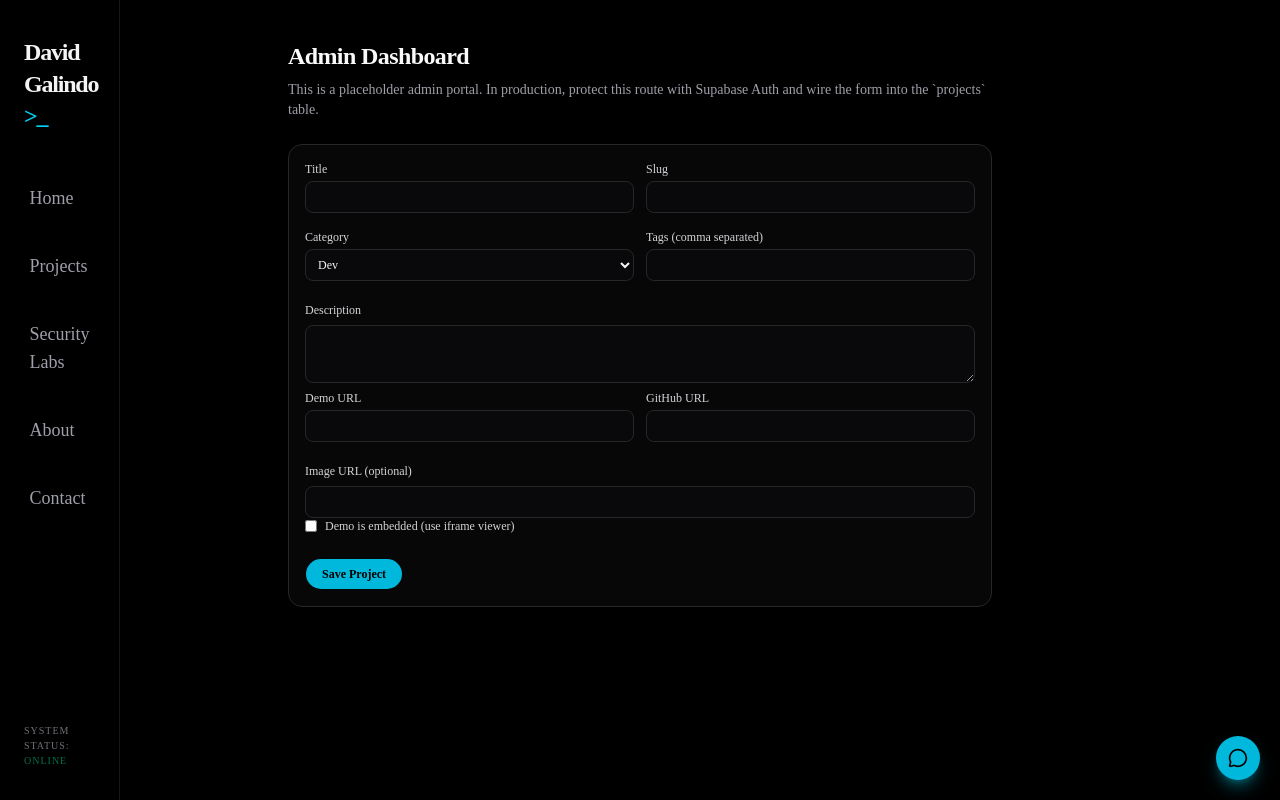
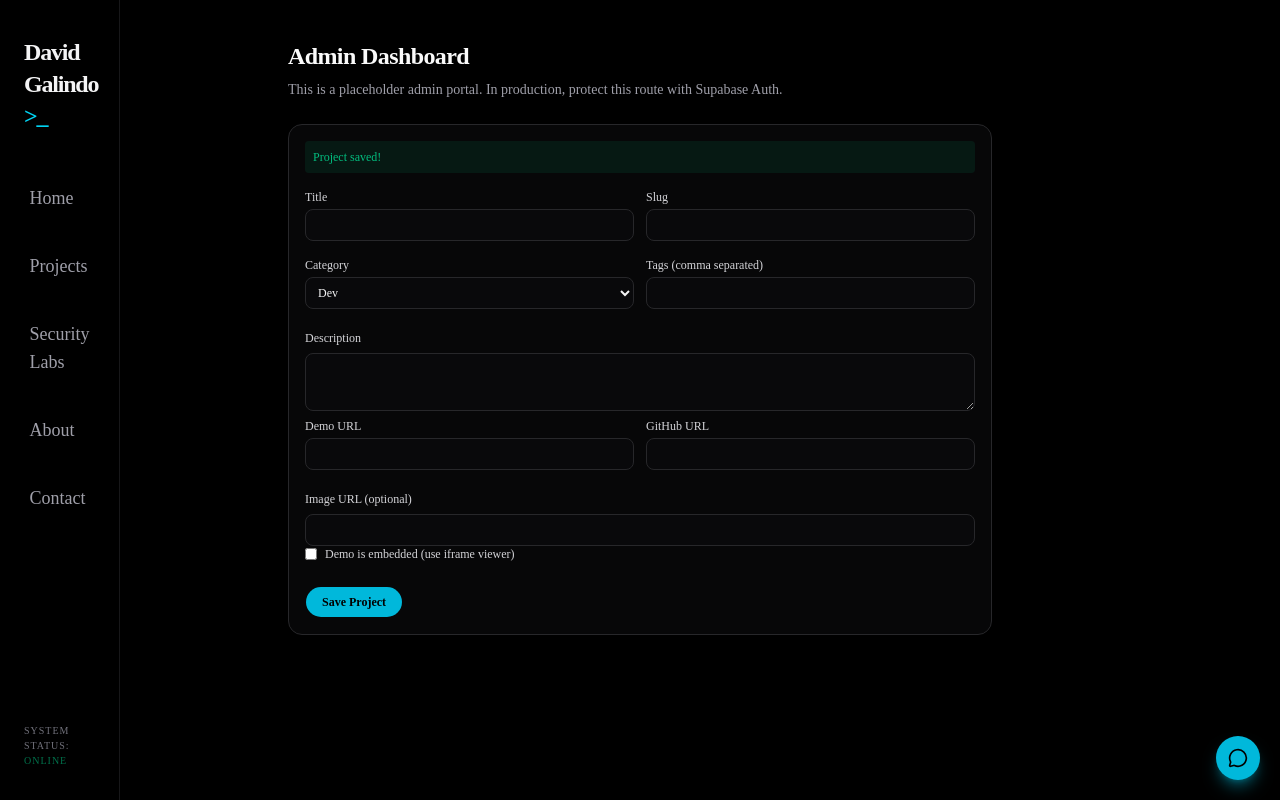
Before and after one commit to davidgalindo-git/IT_portfolio, a Next.js app: page /admin in a window 1280 px wide. Both pictures are taken after typing "Sample", "Sample", "Sample", "Sample", "Sample", "Sample" into the empty fields and a click on the button "Save Project". Built offline with nearby package versions, Linux system fonts and the light colour scheme.

Commit message:
fix build errors

```diff
--- /dev/null
+++ b/src/app/actions.ts
@@ -0,0 +1,33 @@
+"use server"
+import {ProjectCategory} from "@/lib/data";
+
+export type ProjectFormState = {
+    error: string | null;
+    success: boolean;
+};
+
+export async function createProject(
+    prevState: ProjectFormState,
+    formData: FormData
+): Promise<ProjectFormState> {
+    try {
+        const payload = {
+            title: formData.get("title") as string,
+            category: formData.get("category") as ProjectCategory,
+            tags: (formData.get("tags") as string)?.split(",").map((t) => t.trim()).filter(Boolean) ?? [],
+            description: formData.get("description") as string,
+            demo_url: formData.get("demo_url") as string,
+            github_url: formData.get("github_url") as string,
+            image_url: (formData.get("image_url") as string) || null,
+            is_embedded: formData.get("is_embedded") === "on",
+            slug: formData.get("slug") as string,
+        };
+
+        // Placeholder: in a real deployment, use a Supabase service role key via a separate server-only client.
+        // This action exists to show how project data can flow from the UI into a backend.
+
+        void payload;
+    return { error: null, success: true };
+} catch (e) {
+    return { error: "Failed to create project", success: false };
+}}
--- a/src/app/admin/page.tsx
+++ b/src/app/admin/page.tsx
@@ -1,115 +1,76 @@
-import { ProjectCategory } from "@/lib/data";
+"use client";
+import { useActionState } from "react";
 import { Button } from "@/components/ui/button";
+import {createProject, ProjectFormState} from "@/app/actions";
 
-type ProjectFormState = {
-  message: string | null;
+// Define the exact initial state
+const initialState: ProjectFormState = {
+  error: null,
+  success: false,
 };
 
-async function createProject(formData: FormData): Promise<ProjectFormState> {
-  "use server";
+export default function AdminPage() {
+  // 1. Hook up the action and state correctly
+  const [state, formAction, isPending] = useActionState(createProject, initialState);
 
-  const payload = {
-    title: formData.get("title") as string,
-    category: formData.get("category") as ProjectCategory,
-    tags: (formData.get("tags") as string)?.split(",").map((t) => t.trim()).filter(Boolean) ?? [],
-    description: formData.get("description") as string,
-    demo_url: formData.get("demo_url") as string,
-    github_url: formData.get("github_url") as string,
-    image_url: (formData.get("image_url") as string) || null,
-    is_embedded: formData.get("is_embedded") === "on",
-    slug: formData.get("slug") as string,
-  };
-
-  // Placeholder: in a real deployment, use a Supabase service role key via a separate server-only client.
-  // This action exists to show how project data can flow from the UI into a backend.
-
-  void payload;
-
-  return { message: "Project submission received. Wire this action to Supabase in production." };
-}
-
-export default function AdminPage() {
   return (
       <main className="mx-auto w-full max-w-3xl px-4 py-10 sm:px-6 lg:px-8">
         <h1 className="text-2xl font-semibold tracking-tight text-zinc-50">Admin Dashboard</h1>
         <p className="mt-2 text-sm text-zinc-400">
-        This is a placeholder admin portal. In production, protect this route with Supabase Auth and wire the
-        form into the `projects` table.
+          This is a placeholder admin portal. In production, protect this route with Supabase Auth.
         </p>
 
-      <form action={createProject} className="mt-6 space-y-4 rounded-xl border border-zinc-800 bg-zinc-950/80 p-4">
+        {/* 2. Use 'formAction' directly here */}
+        <form action={formAction} className="mt-6 space-y-4 rounded-xl border border-zinc-800 bg-zinc-950/80 p-4">
+
+          {/* Simple Feedback UI */}
+          {state?.error && <p className="text-xs text-red-500 bg-red-500/10 p-2 rounded">{state.error}</p>}
+          {state?.success && <p className="text-xs text-emerald-500 bg-emerald-500/10 p-2 rounded">Project saved!</p>}
+
           <div className="grid gap-3 sm:grid-cols-2">
             <label className="space-y-1 text-xs text-zinc-300">
               <span>Title</span>
-            <input
-              name="title"
-              required
-              className="mt-1 h-8 w-full rounded-md border border-zinc-800 bg-zinc-950 px-2 text-xs text-zinc-100 outline-none focus:border-cyan-500"
-            />
+              <input name="title" required className="mt-1 h-8 w-full rounded-md border border-zinc-800 bg-zinc-950 px-2 text-xs text-zinc-100 outline-none focus:border-cyan-500" />
             </label>
             <label className="space-y-1 text-xs text-zinc-300">
               <span>Slug</span>
-            <input
-              name="slug"
-              required
-              className="mt-1 h-8 w-full rounded-md border border-zinc-800 bg-zinc-950 px-2 text-xs text-zinc-100 outline-none focus:border-cyan-500"
-            />
+              <input name="slug" required className="mt-1 h-8 w-full rounded-md border border-zinc-800 bg-zinc-950 px-2 text-xs text-zinc-100 outline-none focus:border-cyan-500" />
             </label>
           </div>
 
           <div className="grid gap-3 sm:grid-cols-2">
             <label className="space-y-1 text-xs text-zinc-300">
               <span>Category</span>
-            <select
-              name="category"
-              className="mt-1 h-8 w-full rounded-md border border-zinc-800 bg-zinc-950 px-2 text-xs text-zinc-100 outline-none focus:border-cyan-500"
-              defaultValue="dev"
-            >
+              <select name="category" className="mt-1 h-8 w-full rounded-md border border-zinc-800 bg-zinc-950 px-2 text-xs text-zinc-100 outline-none focus:border-cyan-500" defaultValue="dev">
                 <option value="dev">Dev</option>
                 <option value="security">Security</option>
               </select>
             </label>
             <label className="space-y-1 text-xs text-zinc-300">
               <span>Tags (comma separated)</span>
-            <input
-              name="tags"
-              className="mt-1 h-8 w-full rounded-md border border-zinc-800 bg-zinc-950 px-2 text-xs text-zinc-100 outline-none focus:border-cyan-500"
-            />
+              <input name="tags" className="mt-1 h-8 w-full rounded-md border border-zinc-800 bg-zinc-950 px-2 text-xs text-zinc-100 outline-none focus:border-cyan-500" />
             </label>
           </div>
 
           <label className="space-y-1 text-xs text-zinc-300">
             <span>Description</span>
-          <textarea
-            name="description"
-            rows={3}
-            className="mt-1 w-full rounded-md border border-zinc-800 bg-zinc-950 px-2 py-1 text-xs text-zinc-100 outline-none focus:border-cyan-500"
-          />
+            <textarea name="description" rows={3} className="mt-1 w-full rounded-md border border-zinc-800 bg-zinc-950 px-2 py-1 text-xs text-zinc-100 outline-none focus:border-cyan-500" />
           </label>
 
           <div className="grid gap-3 sm:grid-cols-2">
             <label className="space-y-1 text-xs text-zinc-300">
               <span>Demo URL</span>
-            <input
-              name="demo_url"
-              className="mt-1 h-8 w-full rounded-md border border-zinc-800 bg-zinc-950 px-2 text-xs text-zinc-100 outline-none focus:border-cyan-500"
-            />
+              <input name="demo_url" className="mt-1 h-8 w-full rounded-md border border-zinc-800 bg-zinc-950 px-2 text-xs text-zinc-100 outline-none focus:border-cyan-500" />
             </label>
             <label className="space-y-1 text-xs text-zinc-300">
               <span>GitHub URL</span>
-            <input
-              name="github_url"
-              className="mt-1 h-8 w-full rounded-md border border-zinc-800 bg-zinc-950 px-2 text-xs text-zinc-100 outline-none focus:border-cyan-500"
-            />
+              <input name="github_url" className="mt-1 h-8 w-full rounded-md border border-zinc-800 bg-zinc-950 px-2 text-xs text-zinc-100 outline-none focus:border-cyan-500" />
             </label>
           </div>
 
           <label className="space-y-1 text-xs text-zinc-300">
             <span>Image URL (optional)</span>
-          <input
-            name="image_url"
-            className="mt-1 h-8 w-full rounded-md border border-zinc-800 bg-zinc-950 px-2 text-xs text-zinc-100 outline-none focus:border-cyan-500"
-          />
+            <input name="image_url" className="mt-1 h-8 w-full rounded-md border border-zinc-800 bg-zinc-950 px-2 text-xs text-zinc-100 outline-none focus:border-cyan-500" />
           </label>
 
           <label className="flex items-center gap-2 text-xs text-zinc-300">
@@ -117,8 +78,13 @@ export default function AdminPage() {
             <span>Demo is embedded (use iframe viewer)</span>
           </label>
 
-        <Button type="submit" className="mt-2 h-8 rounded-full bg-cyan-500 px-4 text-xs font-semibold text-black hover:bg-cyan-400">
-          Save Project
+          {/* 3. Use 'isPending' to prevent double-submits */}
+          <Button
+              type="submit"
+              disabled={isPending}
+              className="mt-2 h-8 rounded-full bg-cyan-500 px-4 text-xs font-semibold text-black hover:bg-cyan-400 disabled:opacity-50"
+          >
+            {isPending ? "Saving..." : "Save Project"}
           </Button>
         </form>
       </main>
--- a/src/lib/mdx.ts
+++ b/src/lib/mdx.ts
@@ -17,7 +17,6 @@ export async function compileLabMdx<TFrontmatter extends Record<string, unknown>
         remarkPlugins: [remarkGfm],
         rehypePlugins: [
           [
-            // @ts-expect-error rehype-pretty-code types
             rehypePrettyCode,
             {
               theme: "github-dark",
```
Lines whose indentation alone changed are shown as unchanged.
